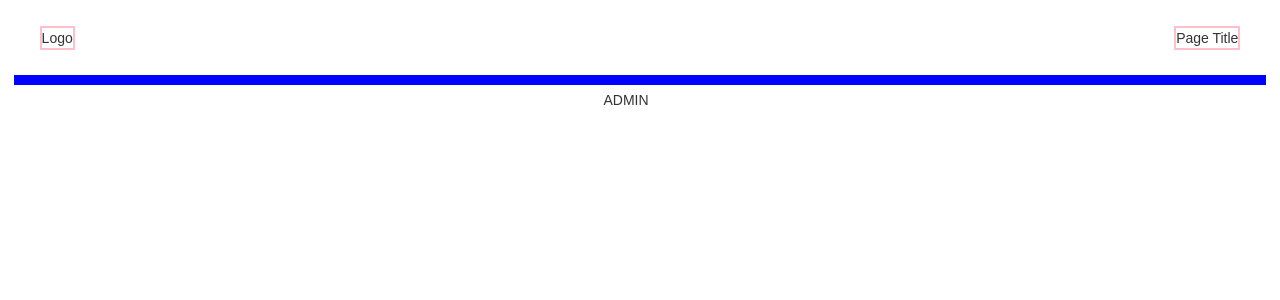
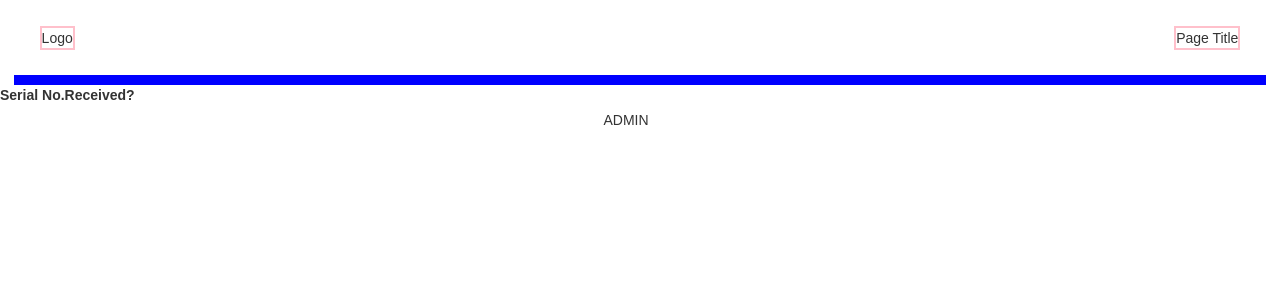
Before and after one commit to 02-2018GroupRepo/SWIM1, a React (Create React App) app in the folder swim/: page /ASNDisplay in a window 1280 px wide. Shown: the top 300 px of the page. Built offline with nearby package versions, Linux system fonts and the light colour scheme.

Commit message:
Added table with headers to ASNDisplay

```diff
--- a/swim/src/App.js
+++ b/swim/src/App.js
@@ -4,6 +4,7 @@ import Home from './Component/Home';
 import Footer from './Component/Footer';
 import DockDoor from './Component/DockDoor';
 import ASNSearch from './Component/ASNSearch';
+import ASNDisplay from './Component/ASNDisplay';
 import { Route, Link } from 'react-router-dom';
 import './index.css';
 
@@ -15,6 +16,7 @@ class App extends Component {
         <Route exact path="/" component={Home} />
         <Route exact path= "/DockDoor" component={DockDoor} />
         <Route exact path= "/ASNSearch" component={ASNSearch} />
+        <Route exact path= "/ASNDisplay" component={ASNDisplay} />
         <Route path="/" component={Footer} />
       </div>
     );
--- a/swim/src/Component/ASNDisplay.js
+++ b/swim/src/Component/ASNDisplay.js
@@ -0,0 +1,24 @@
+import React from 'react';
+
+class ASNDisplay extends React.Component {
+
+
+   render() {
+
+
+
+
+	      return (
+	      	<div className="received-table">
+	      		<table>
+	      			<tr>
+	      				<th>Serial No.</th>
+	      				<th>Received?</th>
+	      			</tr>
+	      		</table>
+	      	</div>
+
+      );
+   }
+}
+export default ASNDisplay
--- a/swim/src/Component/ASNSearch.js
+++ b/swim/src/Component/ASNSearch.js
@@ -1,13 +1,16 @@
 import React from 'react';
+import ASNDisplay from './ASNDisplay';
+class ASNSearch extends React.Component {
+	displayASN(){
 
-class ASNSearch extends React.Component {
-
+	}
 
    render() {
    	var styles = {
    		visibility: 'hidden'
    	}
    	let {doorNumber} = this.props;
+   	let {asnDisplay} = this.props;
 
    	if(doorNumber > 0){
    		styles = null;
@@ -22,7 +25,7 @@ class ASNSearch extends React.Component {
 	      		<input type="text" placeholder="Search.." />
 	      		<button className="search-btn">Search</button>
 	      	</form>
-
+	      	<ASNDisplay />
 	      	</div>
 
       );
--- a/swim/src/Component/DockDoor.js
+++ b/swim/src/Component/DockDoor.js
@@ -1,11 +1,13 @@
 import React from 'react';
 import ASNSearch from './ASNSearch';
+import ASNDisplay from './ASNDisplay';
 
 class DockDoor extends React.Component {
 	constructor(){
 		super();
 		this.state = {
 			selectDoor: 0
+
 		}
 	}
 
@@ -17,6 +19,8 @@ class DockDoor extends React.Component {
 
 	      return (
 	      	<div className="dock-door">
+	      	<form>
+		      	<label>Select Dock Door</label>
 		      		<select onChange={this.selected('selectDoor')}>
 		      			<option value="0">Select</option>
 		      			<option value="1">1</option>
@@ -25,6 +29,8 @@ class DockDoor extends React.Component {
 					    <option value="4">4</option>
 		      		</select>
 		      		<ASNSearch doorNumber={this.state.selectDoor}/>
+
+	      	</form>
 	      	</div>
 
       );
--- a/swim/src/Component/Home.js
+++ b/swim/src/Component/Home.js
@@ -2,6 +2,7 @@ import React, { Component } from "react";
 import Header from './Header';
 import Footer from './Footer';
 import DockDoor from './DockDoor';
+import ASNDisplay from './ASNDisplay';
 
 class Home extends Component {
 	constructor(props) {
```
Lines whose indentation alone changed are shown as unchanged.
